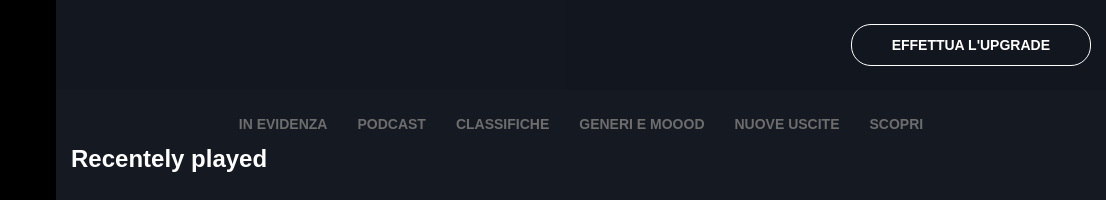
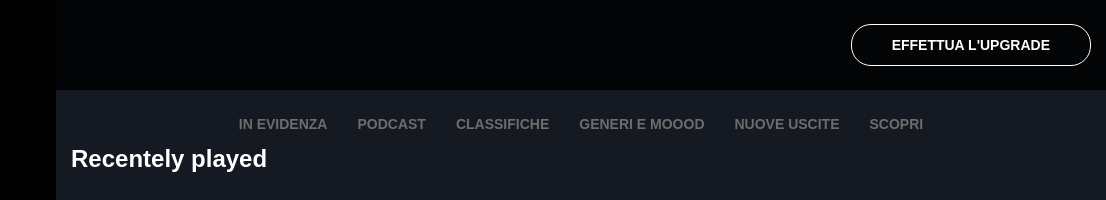
Before and after one commit to Francesca-Lisi/html-css-spotifyweb, a plain HTML site: page index.html in a window 1280 px wide. Shown: the top 200 px of the page, 174-1280 px from the left. Drawn offline with Linux system fonts and the light colour scheme.

Commit message:
[update] main top

```diff
--- a/css/style.css
+++ b/css/style.css
@@ -97,6 +97,10 @@ main{
 .main-top{
   position: relative;
   background-color: #141922;
+  height: 100%;
+  width: calc(100% - 230px);
+  height: 100%;
+  overflow: auto;
 }
 
 .main-top a {
@@ -108,13 +112,14 @@ main{
 }
 
 .header-transparent{
+  position: sticky;
+  top: 0;
   flex-direction: row-reverse;
   align-items: center;
   height: 90px;
-  width: calc(100% - 230px);
-  position: fixed;
+  width: 100%;
   z-index: 100;
-  background-color: #080b1221;
+  background-color: rgba(0,0,0,0.8);
 }
 
 .header-transparent a{
@@ -163,16 +168,9 @@ section span{
 }
 
 .container{
-  overflow: auto;
   padding: 15px;
-  margin-top: 90px;
   height: calc(100% - 90px);
   width: 100%;
-}
-
-.main-top {
-  height: 100%;
-  width: calc(100% - 230px);
 }
 
 .row{
@@ -306,7 +304,7 @@ main aside{
   padding: 0 15px;
 }
 
-.aside-bottom.download{
+.aside-bottom .download{
   border-bottom: 1px solid #6D6D6D;
 }
 
```
